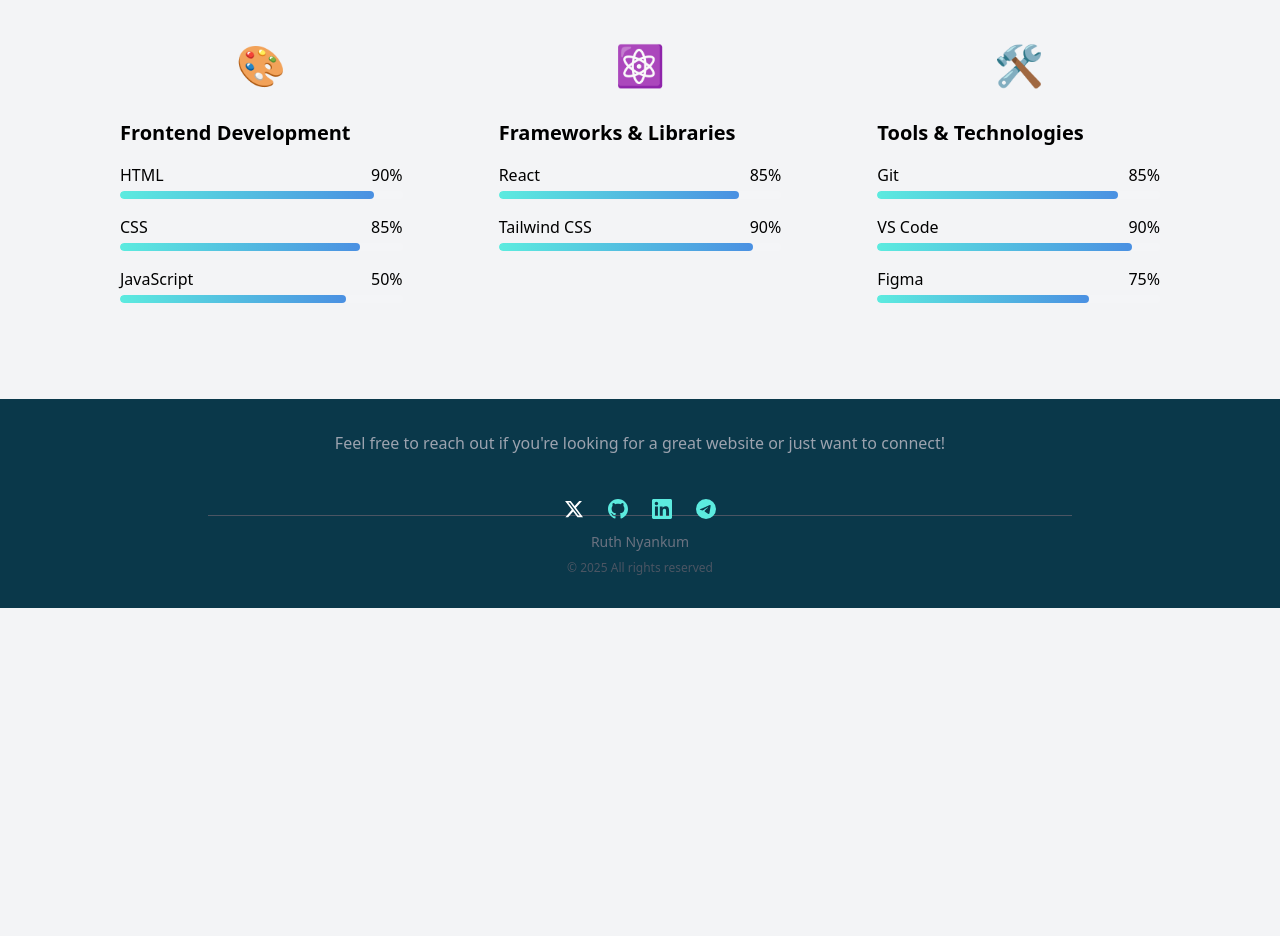
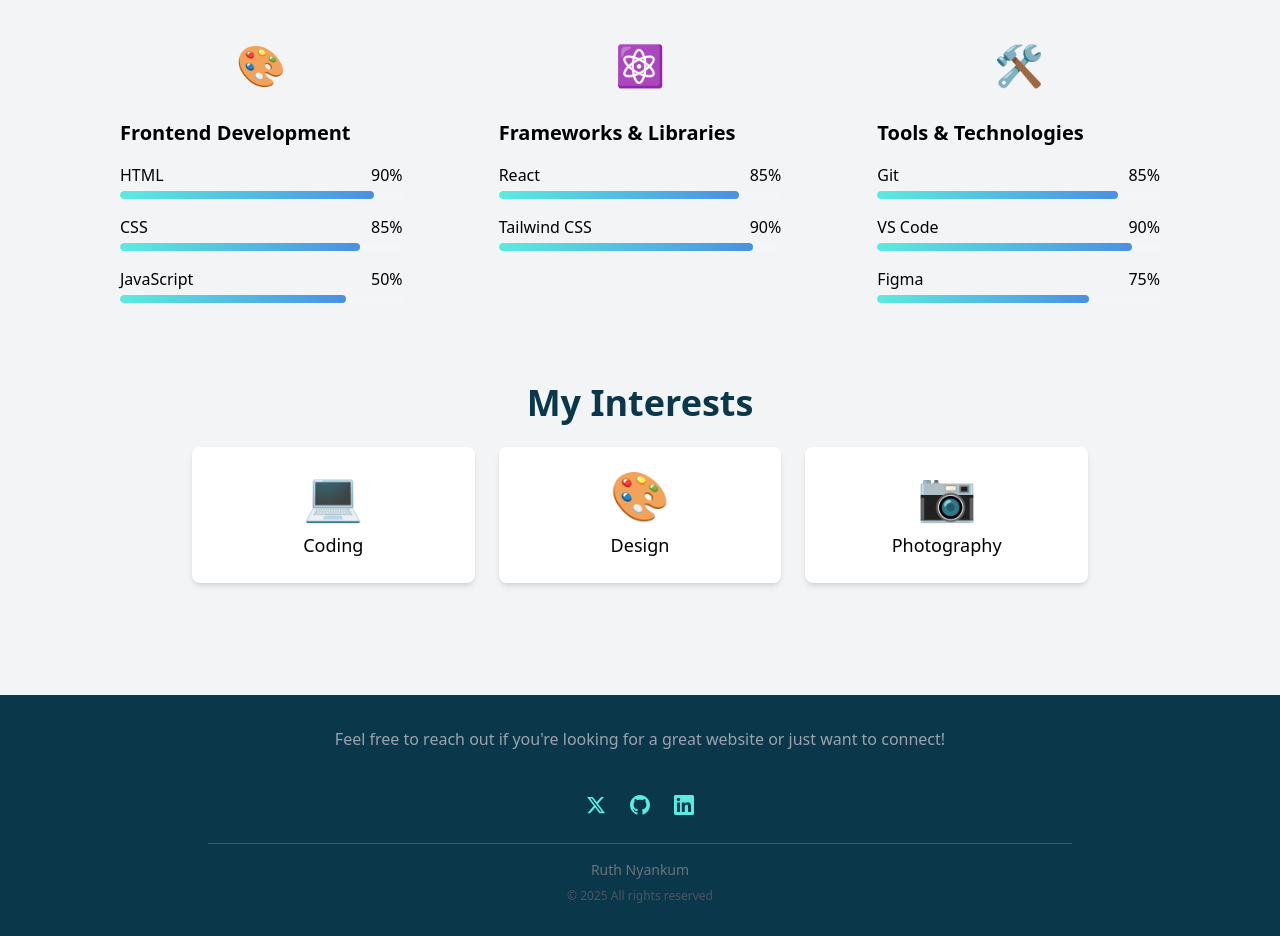
Before and after one commit to RuthNyankum/MyPortfolio, a plain HTML site: page about.html in a window 1280 px wide. Shown: the part 1373-2309 px from the top of the page. Before the commit the page ends 1981 px from the top, so only its background shows below. Drawn offline with nearby package versions, Linux system fonts and the light colour scheme.

Commit message:
added footer

```diff
--- a/about.html
+++ b/about.html
@@ -10,12 +10,17 @@
   <body class="bg-gray-100">
     <!-- NAVBAR -->
     <div id="navbar"></div>
+
     <main class="max-w-6xl mx-auto py-16 px-6">
       <!-- ABOUT SECTION  -->
       <h1 class="text-4xl font-bold text-center text-[#0A384A] mt-4 mb-16">
         ABOUT ME
       </h1>
-      <div class="flex flex-col md:flex-row items-center justify-between gap-8">
+
+      <!-- ABOUT ME -->
+      <section
+        class="flex flex-col md:flex-row items-center justify-between gap-8"
+      >
         <!-- Text Section (Left) -->
         <div class="w-full md:w-1/2">
           <p class="text-lg leading-relaxed">
@@ -38,9 +43,10 @@
             style="height: 500px; object-fit: cover"
           />
         </div>
-      </div>
+      </section>
 
-      <div class="max-w-4xl mx-auto mt-16">
+      <!-- EDUCATION -->
+      <section class="max-w-4xl mx-auto mt-16">
         <h1 class="text-4xl font-bold text-center text-[#0A384A] mb-16">
           Education
         </h1>
@@ -83,9 +89,10 @@
             </div>
           </div>
         </div>
-      </div>
+      </section>
 
-      <div class="max-w-6xl mx-auto">
+      <!-- SKILLS -->
+      <section class="max-w-6xl mx-auto">
         <h2 class="text-4xl font-bold text-center text-[#0A384A] mb-16">
           My Skills
         </h2>
@@ -192,7 +199,19 @@
             </div>
           </div>
         </div>
-      </div>
+      </section>
+
+      <!-- INTEREST -->
+      <section class="py-12">
+        <div class="max-w-4xl mx-auto text-center">
+          <h2 class="text-4xl font-bold text-[#0A384A]">My Interests</h2>
+
+          <div
+            id="interests-container"
+            class="mt-6 grid grid-cols-1 md:grid-cols-3 gap-6"
+          ></div>
+        </div>
+      </section>
     </main>
     <!-- FOOTER -->
     <div id="footer"></div>
--- a/css/style.css
+++ b/css/style.css
@@ -262,7 +262,7 @@
 }
 
 .social-link:hover {
-  color: #4a90e2;
+  color: #ffffff;
 }
 
 .copyright-symbol {
--- a/footer.html
+++ b/footer.html
@@ -20,11 +20,11 @@
         <div class="flex justify-center items-center space-x-6 mb-4">
           <!-- X (Twitter) -->
           <a
-            href="https://twitter.com/your_username"
+            href="https://x.com/ruth_nanarain"
             target="_blank"
             class="social-link group"
           >
-            <svg class="w-5 h-5" fill="white" viewBox="0 0 24 24">
+            <svg class="w-5 h-5" fill="currentColor" viewBox="0 0 24 24">
               <path
                 d="M18.244 2.25h3.308l-7.227 8.26 8.502 11.24H16.17l-5.214-6.817L4.99 21.75H1.68l7.73-8.835L1.254 2.25H8.08l4.713 6.231zm-1.161 17.52h1.833L7.084 4.126H5.117z"
               />
@@ -33,7 +33,7 @@
 
           <!-- GitHub -->
           <a
-            href="https://github.com/your_username"
+            href="https://github.com/RuthNyankum"
             target="_blank"
             class="social-link group"
           >
@@ -46,7 +46,7 @@
 
           <!-- LinkedIn -->
           <a
-            href="https://www.linkedin.com/in/your_username"
+            href="https://www.linkedin.com/in/ruthnyankum/"
             target="_blank"
             class="social-link group"
           >
@@ -56,22 +56,10 @@
               />
             </svg>
           </a>
-
-          <!-- YouTube -->
-          <a
-            href="https://www.youtube.com/c/your_channel"
-            target="_blank"
-            class="social-link group"
-          >
-            <svg class="w-5 h-5" fill="currentColor" viewBox="0 0 24 24">
-              <path
-                d="M11.944 0A12 12 0 0 0 0 12a12 12 0 0 0 12 12 12 12 0 0 0 12-12A12 12 0 0 0 12 0a12 12 0 0 0-.056 0zm4.962 7.224c.1-.002.321.023.465.14a.506.506 0 0 1 .171.325c.016.093.036.306.02.472-.18 1.898-.962 6.502-1.36 8.627-.168.9-.499 1.201-.82 1.23-.696.065-1.225-.46-1.9-.902-1.056-.693-1.653-1.124-2.678-1.8-1.185-.78-.417-1.21.258-1.91.177-.184 3.247-2.977 3.307-3.23.007-.032.014-.15-.056-.212s-.174-.041-.249-.024c-.106.024-1.793 1.14-5.061 3.345-.48.33-.913.49-1.302.48-.428-.008-1.252-.241-1.865-.44-.752-.245-1.349-.374-1.297-.789.027-.216.325-.437.893-.663 3.498-1.524 5.83-2.529 6.998-3.014 3.332-1.386 4.025-1.627 4.476-1.635z"
-              />
-            </svg>
-          </a>
         </div>
 
-        <div class="border-t border-gray-600 pt-4 mt-4">
+        <div>
+          <div class="border-t border-gray-600 pt-4 mt-12"></div>
           <p class="text-sm text-gray-500 mb-2">Ruth Nyankum</p>
           <p class="text-xs text-gray-600">
             <span class="copyright-symbol">©</span>
--- a/js/script.js
+++ b/js/script.js
@@ -159,6 +159,30 @@ document.addEventListener('DOMContentLoaded', function () {
   });
 });
 
+// INTEREST
+document.addEventListener('DOMContentLoaded', () => {
+  const interests = [
+    { name: 'Coding', icon: '💻' },
+    { name: 'Design', icon: '🎨' },
+    { name: 'Photography', icon: '📷' },
+  ];
+
+  const container = document.getElementById('interests-container');
+
+  interests.forEach((interest) => {
+    const card = document.createElement('div');
+    card.className =
+      'p-6 bg-white rounded-lg shadow-md flex flex-col items-center hover:shadow-lg transition duration-300';
+
+    card.innerHTML = `
+          <span class="text-5xl">${interest.icon}</span>
+          <p class="mt-3 text-lg font-medium">${interest.name}</p>
+      `;
+
+    container.appendChild(card);
+  });
+});
+
 // PORTFOLIO
 document.addEventListener('DOMContentLoaded', function () {
   const filterBtns = document.querySelectorAll('.filter-btn');
```
Also changed, not shown: portfolio.html (+1 -1 lines).
